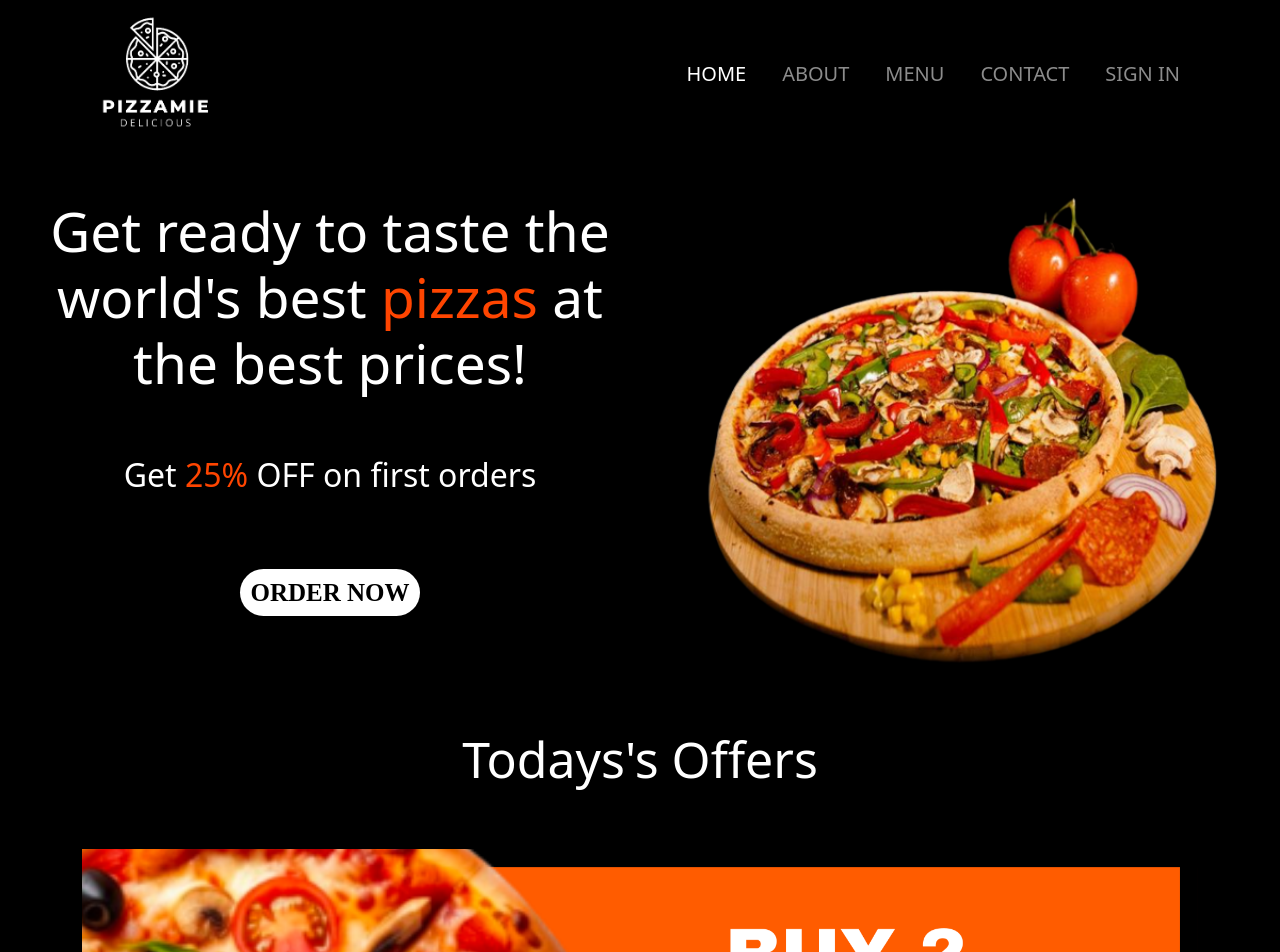
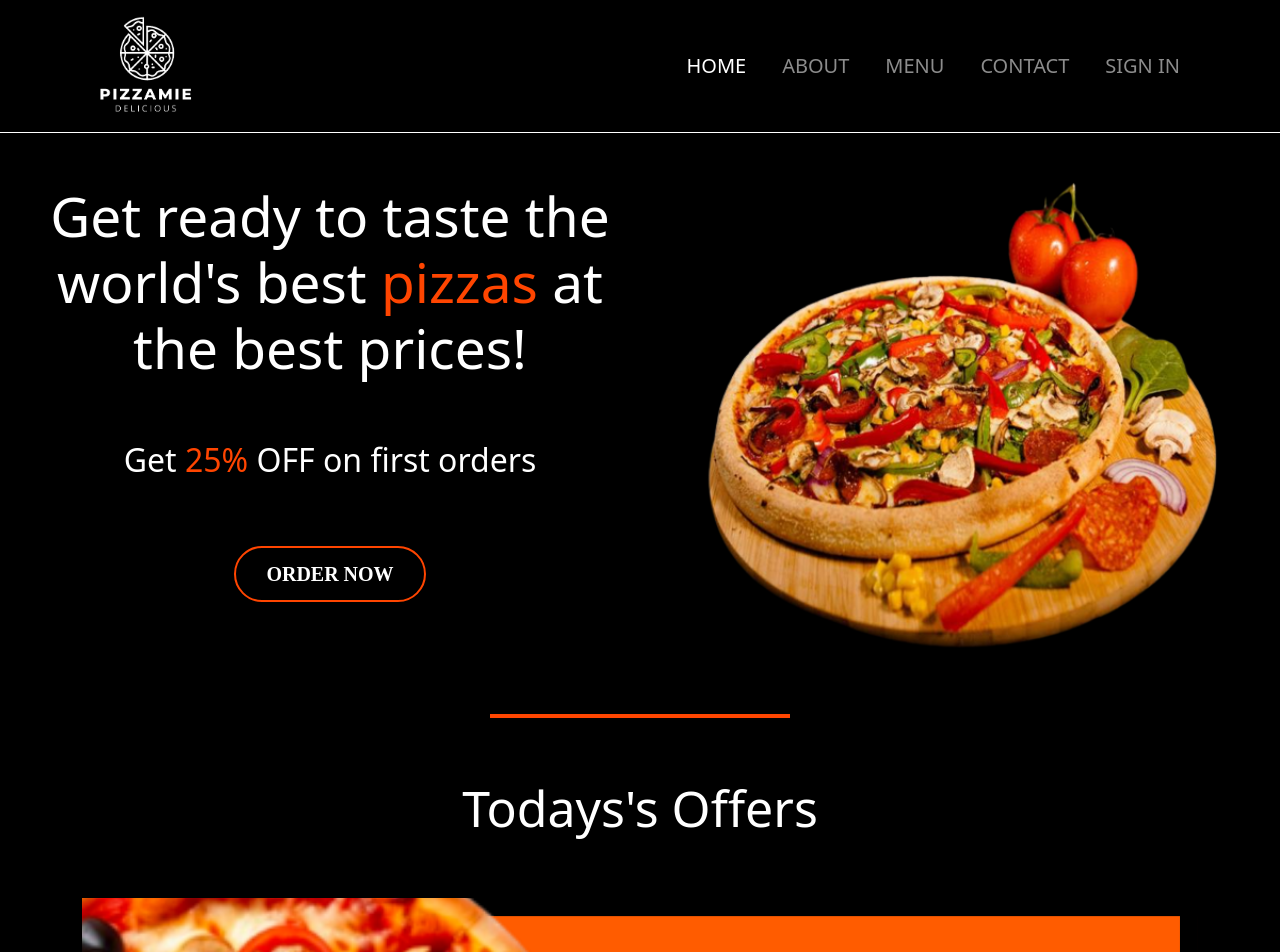
Before and after one commit to Pradeep210701189/pizzamie, a PHP site: page / in a window 1280 px wide. Shown: the top 952 px of the page. Run offline with PHP 8.4, Linux system fonts and the light colour scheme; some libraries are stand-ins or nearby versions.

Commit message:
style.css

```diff
--- a/style.css
+++ b/style.css
@@ -3,12 +3,15 @@
 
 }
 .navbar-brand img{
-    width: 150px;
+    width: 130px;
     height: auto;
 }
 .nav-link{
     font-size: 20px;
     margin: 10px;
+}
+.lin:hover{
+    border-bottom: 2px solid orangered;
 }
 .collapse{
     position: relative;
@@ -17,6 +20,7 @@
     position: absolute;
     right: 0px;
     background-color: black;
+
 }
 .lines{
     text-align: center;
@@ -52,20 +56,20 @@ body{
 
 }
 .order{
-    color: black;
-    background-color: white;
+    color: white;
+    background-color: black;
     text-decoration: none;
-    border: 10px solid transparent;
+    list-style-type: none;
+    padding: 15px 30px;
     border-radius: 30px;
-    font-size: 25px;
-    text-align: center;
-    margin: 10px;
+    font-size: 20px;
     font-family: 'Century Gothic';
+    border: 2px solid orangered;
     font-weight: bold;
 }
 .order:hover{
     background-color: orangered;
-    color: black;
+    color: white;
 }
 .ord{
     margin: 80px;
@@ -79,8 +83,130 @@ body{
 .offers h1{
     font-size: 50px;
 
+
 }
 .cimg{
     width: 1200px;
     height:auto;
 }
+.line{
+    width:300px;
+    height: 4px;
+    background-color: orangered;
+    margin-top: 60px;
+}
+.aboutus{
+    background-color: white;
+
+}
+.apic img{
+    width: 300px;
+    height: auto;
+}
+.apara{
+    color: black;
+    font-size: 25px;
+    font-family: 'Century Gothic';
+}
+.apic{
+    text-align: center;
+}
+.plines{
+    margin: 25px ;
+   text-align: center;
+}
+.foot{
+    background-color: black;
+}
+.footnav{
+
+}
+.afoot{
+    color:white;
+    text-decoration: none;
+    font-family: 'Century Gothic';
+    font-size: 20px;
+
+}
+.afoot:hover{
+    border-bottom: 1px solid orangered;
+}
+.footul{
+    list-style-type: none;
+
+}
+.footli{
+    margin:40px;
+}
+.footul{
+    margin-top: 35px;
+}
+html{
+    background-color:black;
+}
+.foot1{
+    margin-top: 30px;
+}
+.footcont{
+    padding-top: 30px;
+}
+header{
+    position: sticky;
+    top:0;
+    left:0;
+    z-index:100;
+    border-bottom: 1px solid white;
+}
+html{
+    scroll-behavior: smooth;
+
+}
+.ra{
+    text-align: center;
+    font-size: 15px;
+}
+.cart:hover{
+    color: orangered;
+}
+.menu h1{
+    color: white;
+    font-size: 55px;
+}
+.menu{
+    text-align: center;
+    margin-top: 80px;
+    background-color: black;
+}
+.p1 img{
+    width: 300px;
+    height: auto;
+    margin-top: 10px;
+   background-color: white;
+   border-radius: 10px;
+}
+.p1{
+    text-align: center;
+  border-radius: 10px;
+ margin-top: 50px;
+padding-bottom: 10px;
+
+
+}
+.bnb{
+    color: black;
+    padding: 5px 15px;
+    background-color: white;
+    font-size: 20px;
+    text-decoration: none;
+}
+.pfood{
+    margin-bottom: 30px;
+}
+.bnb:hover{
+    color: white;
+    background-color: orangered;
+}
+/* .cslide{
+    width: 900px;
+    height: auto;
+} */
```
